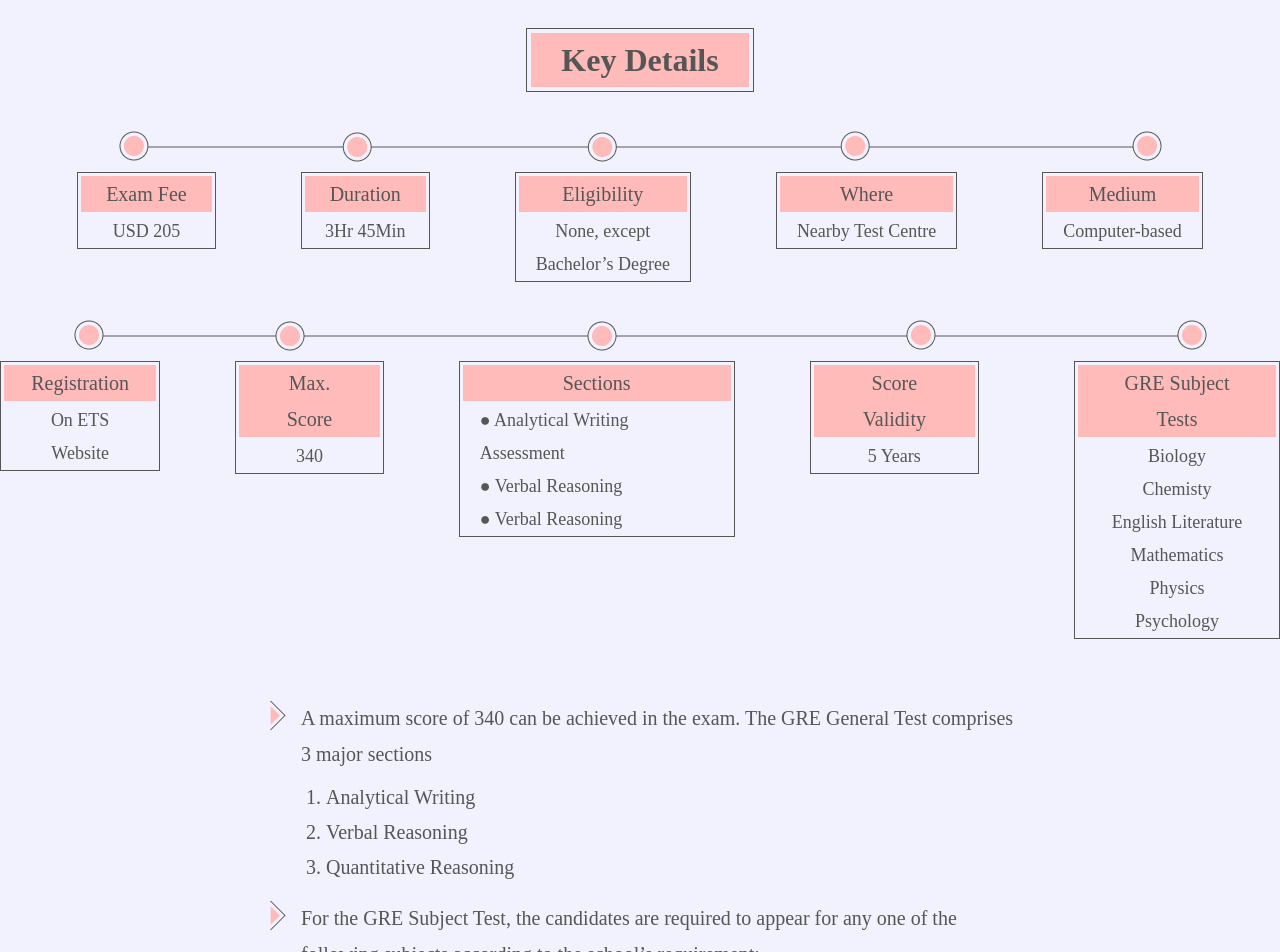
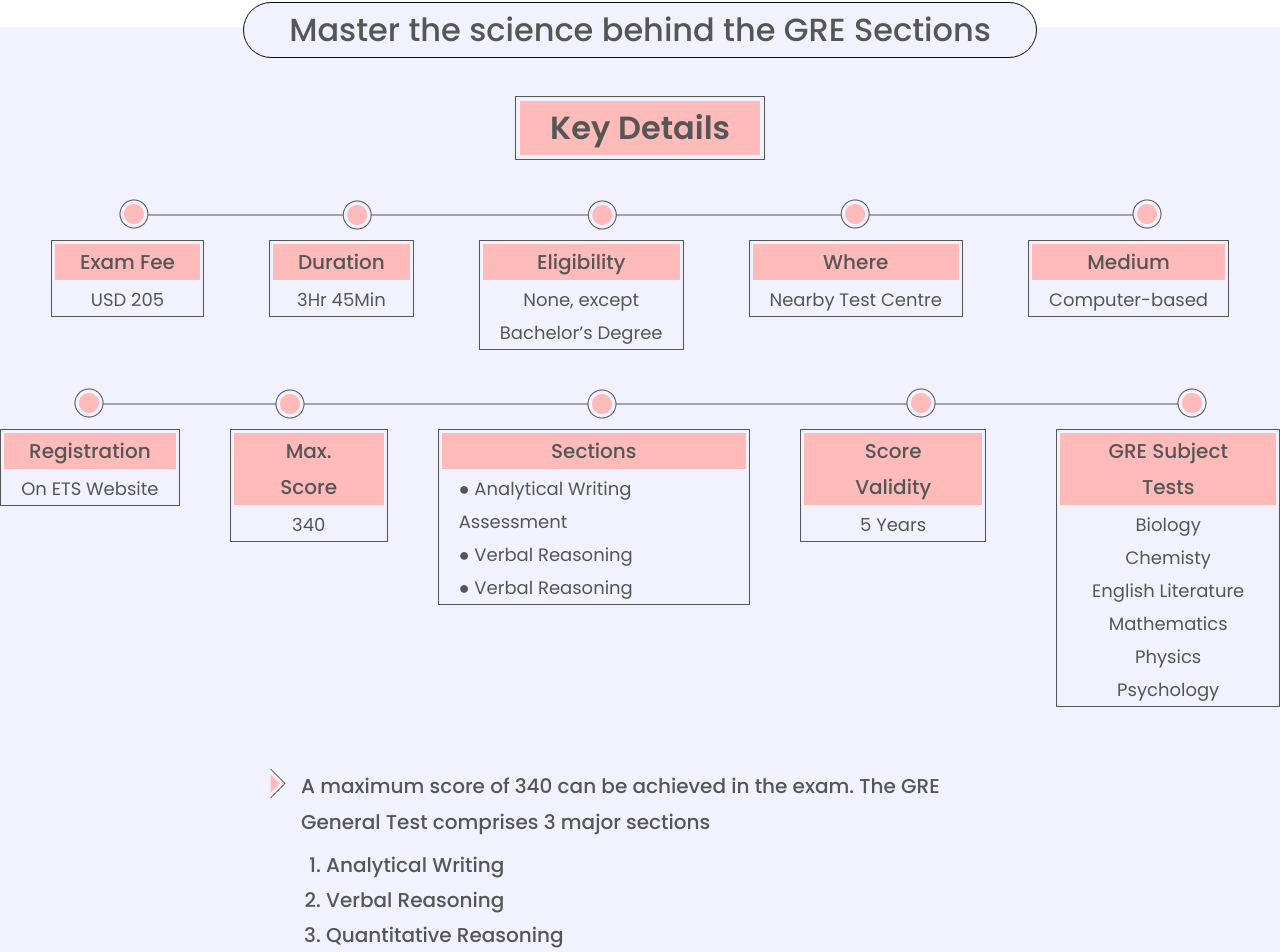
Before and after one commit to Amirtharaj-R/react-website-tasks, a JavaScript app: page / in a window 1280 px wide. Shown: the part 976-1928 px from the top of the page. Built offline with nearby package versions, Linux system fonts and the light colour scheme.

Commit message:
Add Font family

```diff
--- a/public/index.html
+++ b/public/index.html
@@ -1,20 +1,21 @@
 <!DOCTYPE html>
 <html lang="en">
+
 <head>
   <meta charset="utf-8" />
   <link rel="icon" href="%PUBLIC_URL%/CareerLabs Logo.png" />
   <meta name="viewport" content="width=device-width, initial-scale=1" />
   <meta name="theme-color" content="#000000" />
-    <meta
-      name="description"
-      content="Web site created using create-react-app"
-    />
+  <link href="https://fonts.googleapis.com/css2?family=Poppins:wght@400;500;600;700&display=swap" rel="stylesheet" />
+  <meta name="description" content="Web site created using create-react-app" />
   <link rel="apple-touch-icon" href="%PUBLIC_URL%/logo192.png" />
   <link rel="manifest" href="%PUBLIC_URL%/manifest.json" />
   <title>GRE EXAM</title>
 </head>
+
 <body>
   <noscript>You need to enable JavaScript to run this app.</noscript>
   <div id="root"></div>
 </body>
+
 </html>
--- a/src/App.css
+++ b/src/App.css
@@ -95,7 +95,7 @@
   width: 100%;
   display: flex;
   justify-content: center;
-  column-gap: 85px;
+  column-gap: 65px;
   margin-top: 10px;
   margin-bottom: 3%;
 }
@@ -103,7 +103,7 @@
   width: 100%;
   display: flex;
   justify-content: center;
-  column-gap: 75px;
+  column-gap: 50px;
   margin-top: 10px;
   margin-bottom: 3%;
 }
```
Lines whose indentation alone changed are shown as unchanged.
